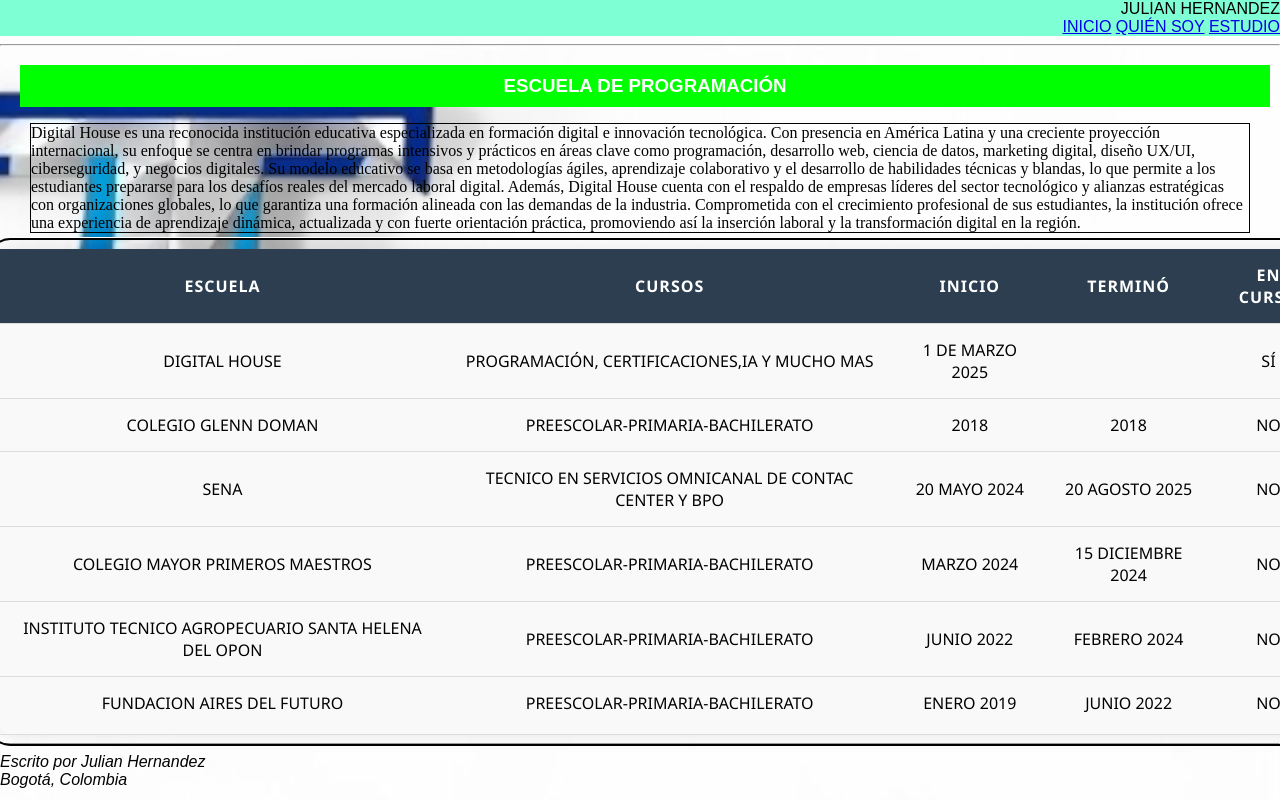
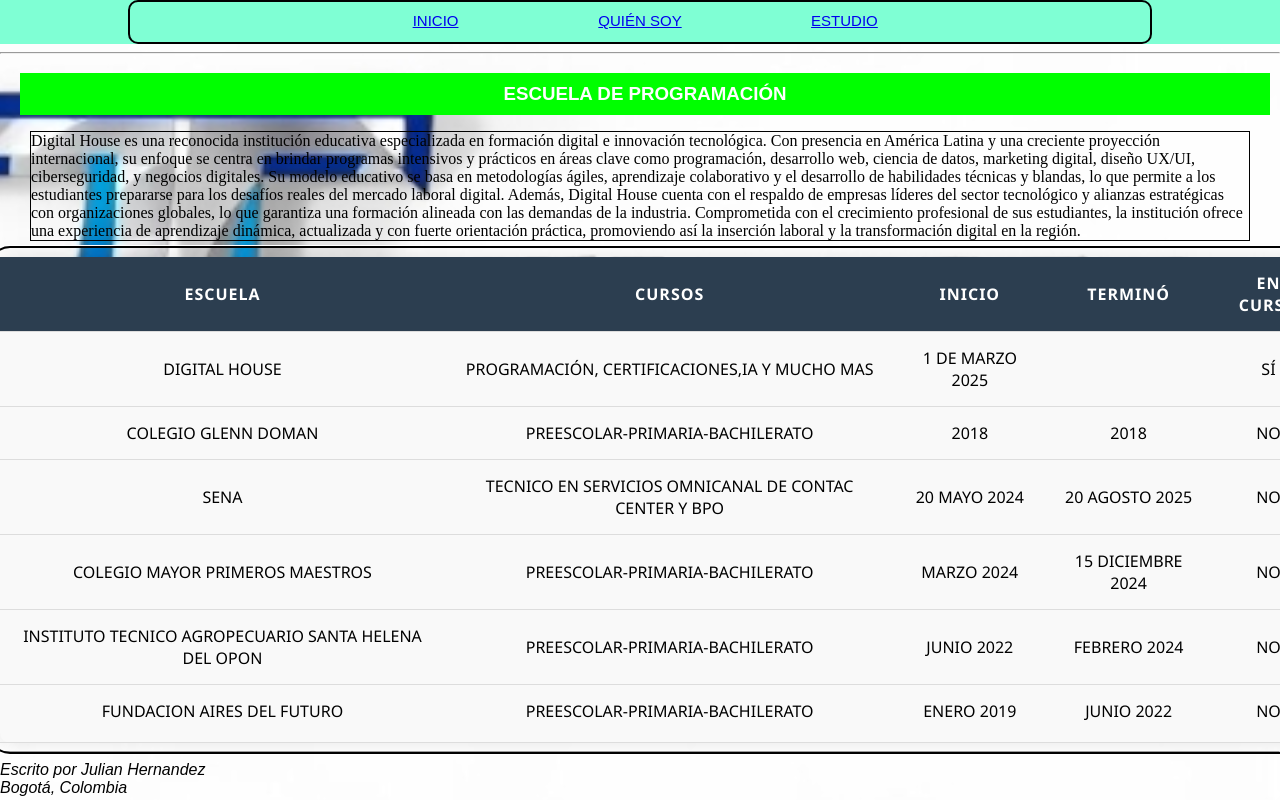
Before and after one commit to Julianhernandez2025/PROYECTO-PERSONAL, a plain HTML site: page estudio.html in a window 1280 px wide. Shown: the top 800 px of the page. Drawn offline with Linux system fonts and the light colour scheme.

Commit message:
decimo cambio

```diff
--- a/estudio.html
+++ b/estudio.html
@@ -11,16 +11,18 @@
 <body>
 
 <div class="contenedor-principal">
-     <div class="info">
-      <div class="nombre">JULIAN HERNANDEZ</div>
-      <nav class="menu">
-        <a href="index.html">INICIO</a>
-        <a href="quiensoy.html">QUIÉN SOY</a>
-        <a href="estudio.html">ESTUDIO</a>
+  <div class="center">
+    <div class="nav">
+        <nav class="menu">
+        <li><a href="index.html">INICIO</a></li>
+        <li><a href="quiensoy.html">QUIÉN SOY</a></li>
+       <li><a href="estudio.html">ESTUDIO</a></li>
       </nav>
     </div>
   </div>
 </div>
+</div>
+
 
     <hr>
 
--- a/style.css
+++ b/style.css
@@ -67,17 +67,6 @@ p {
   font-weight: 20px;
   border-style: hidden;
   border:1px solid black;
-}
-
-/* Imagen general */
-img {
-  width: 300px;
-  margin: 20px;
-  border: 2px solid white;
-position: absolute;
-left: 0;
-top: 0;
-z-index: -1;
 }
 
 
@@ -156,18 +145,32 @@ tr:last-child td {
 
 .contenedor-principal{
 background-color: aquamarine;
-text-align: end;
+text-align: center;
 margin: 0;
 padding: 0;
 }
 
 .nav li{
 display: inline-block;
-font-size: 20px;
-width: 250px;
-height: 50px;
+font-size: 15px;
+width: 200px;
+height: 20px;
 }
 
 .a{
   text-decoration: none;
 }
+.center{
+  border: 2px solid black;
+  border-radius: 10px;
+  margin: auto;
+  padding: 10px;
+  width: 1000px;
+  text-align: center;
+}
+
+img{
+  display: block;
+  margin: 50px auto;
+
+}
```
Also changed, not shown: index.html (+16 -12 lines), quiensoy.html (+8 -6 lines), assets/img/logo de diigtal house.png (added), assets/img/logo digital house.png (deleted).
